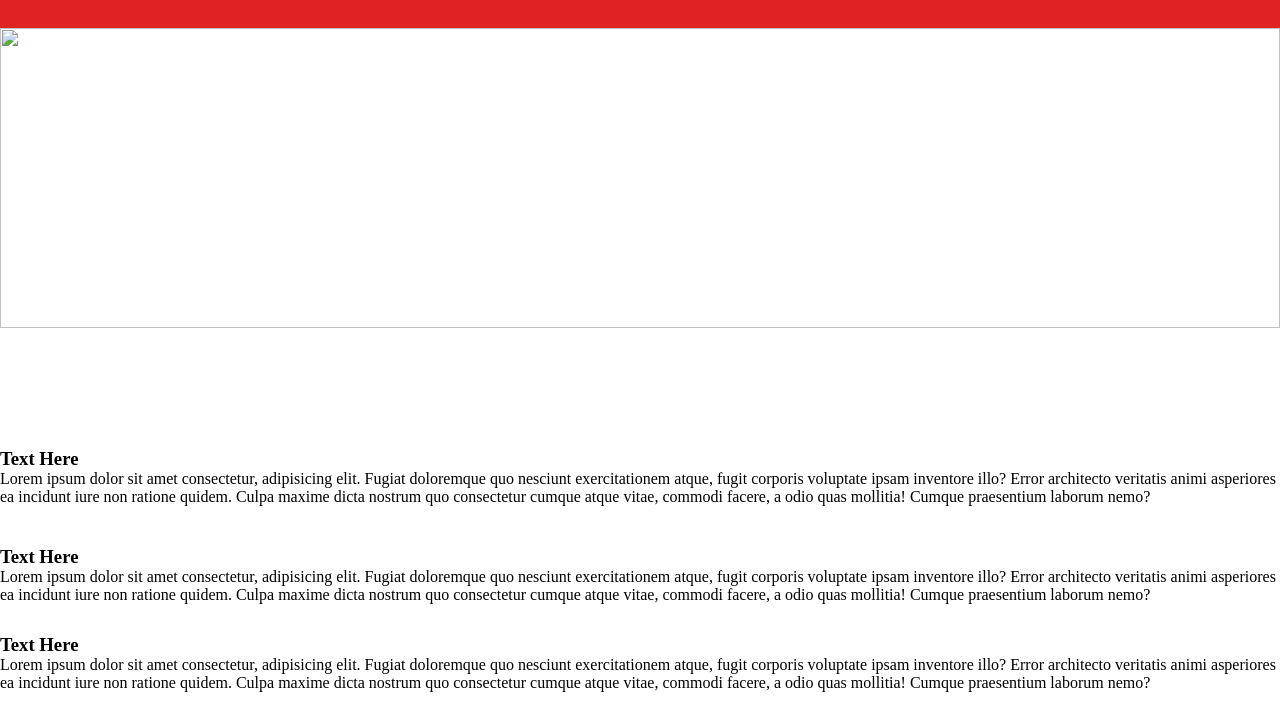
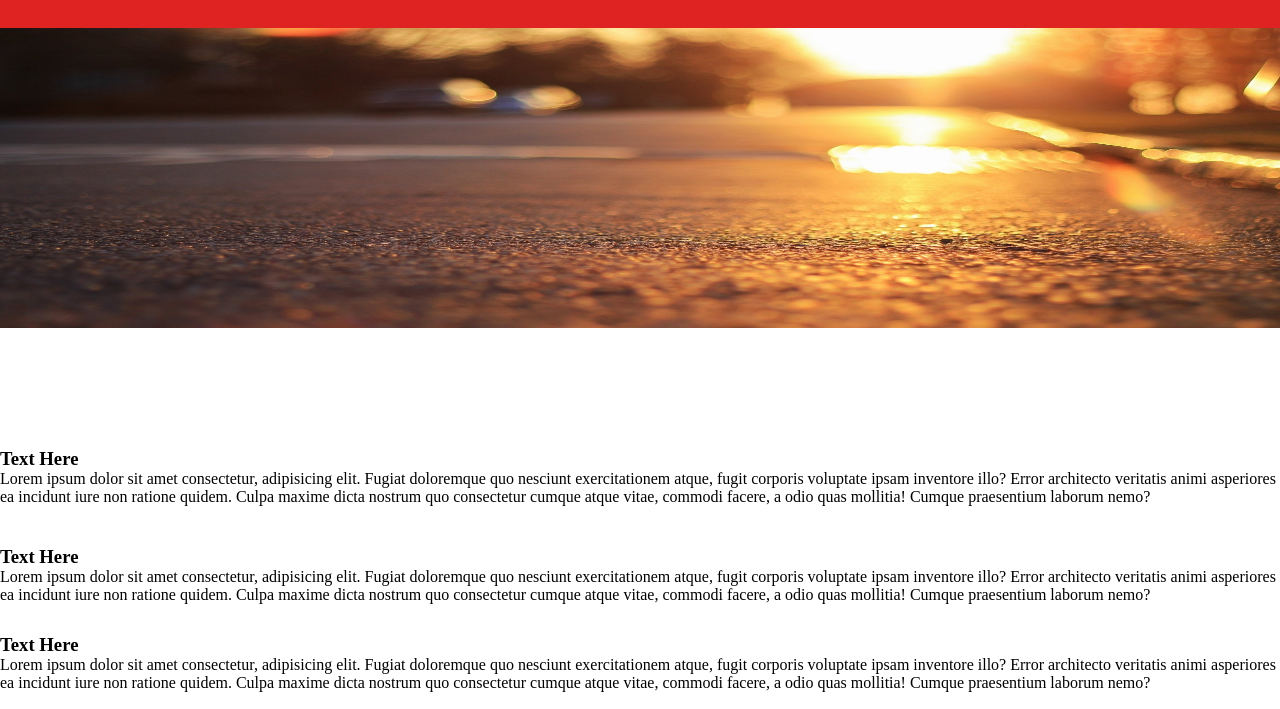
Before and after one commit to Nahid-Hasan-Sourav/my-first-repo, a plain HTML site: page index.html in a window 1280 px wide. Shown: the part 52-761 px from the top of the page. Drawn offline with Linux system fonts and the light colour scheme; the site is published under a folder, as on GitHub Pages, so addresses that start at the root find nothing.

Commit message:
name changes

```diff
--- a/index.html
+++ b/index.html
@@ -98,7 +98,7 @@
         </header>
         <main>
             <div class="cover">
-                <img id="immg" src="/Image/coverphoto1.jpg">
+                <img id="immg" src="Image/coverphoto1.jpg">
             </div>
             <div class="content" style="margin-top: 30px;">
                 <h3>Text Here</h3>
```
